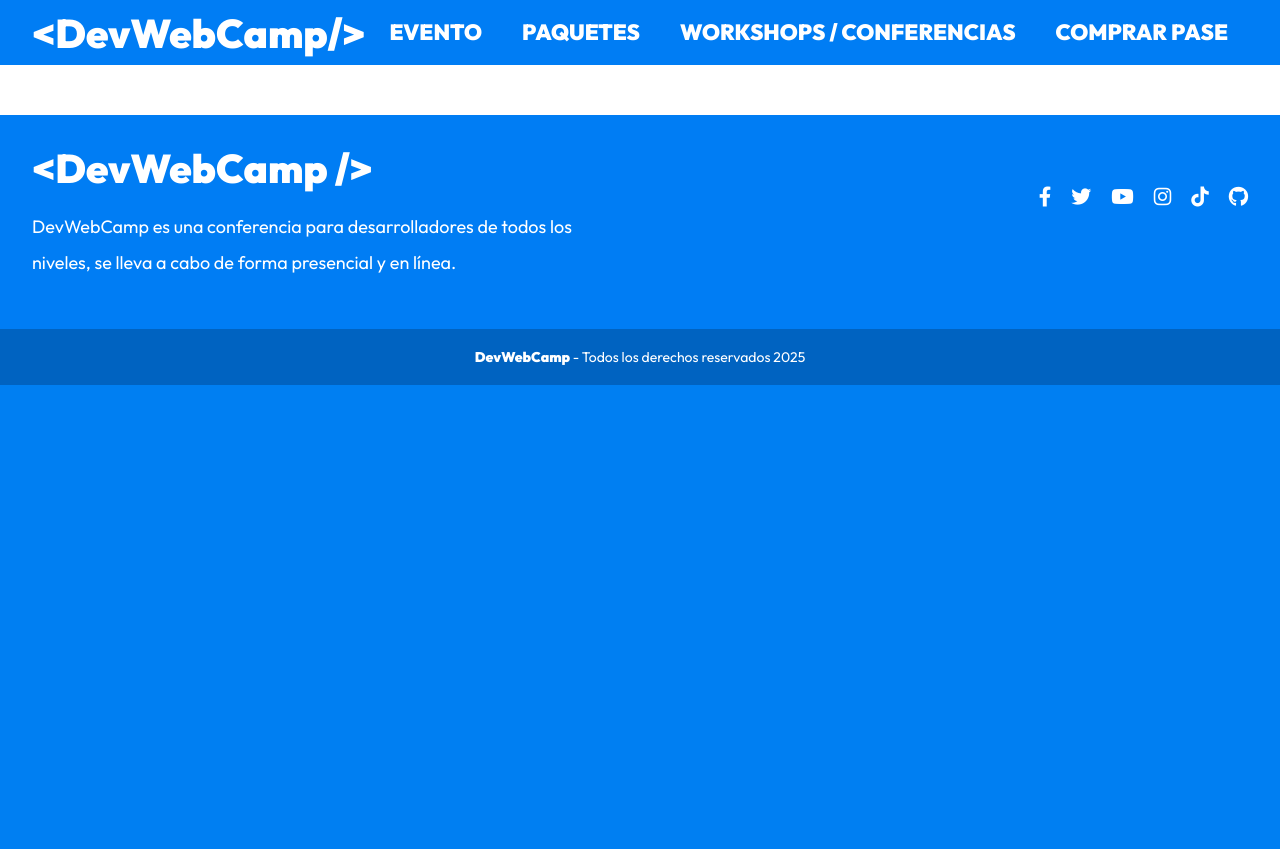
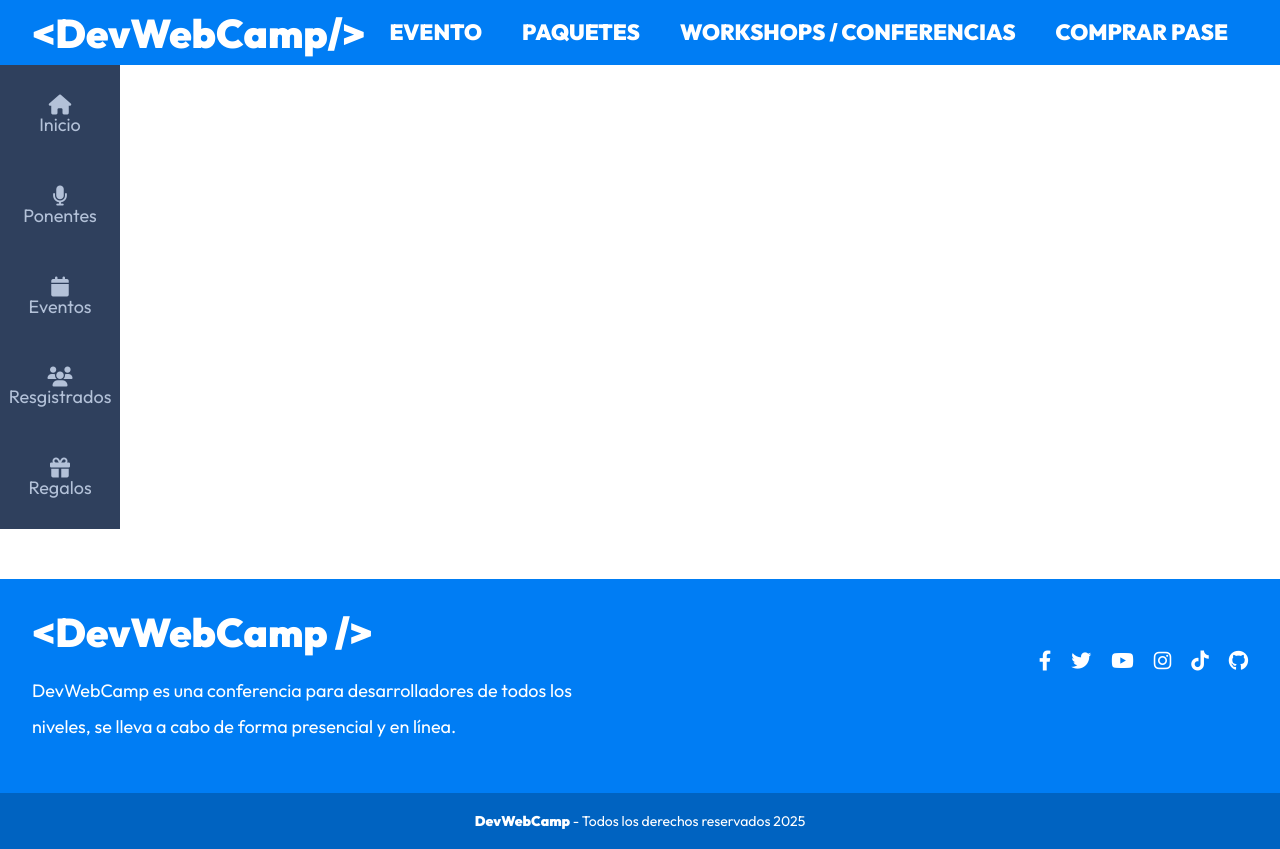
Before and after one commit to AngelAyal4/DebWebCamp, a PHP site: template views/templates/admin-sidebar.php in a window 1280 px wide. Shown: the part 600-1449 px from the top of the page. Before the commit the page ends 985 px from the top, so only its background shows below. Run offline with PHP 8.4, Linux system fonts and the light colour scheme; the template is opened without the code that fills it, so the values that code supplies are empty; some libraries are stand-ins or nearby versions.

Commit message:
css al panel del dashboard

```diff
--- a/src/scss/base/_globales.scss
+++ b/src/scss/base/_globales.scss
@@ -4,6 +4,7 @@
 html {
     font-size: 62.5%;
     box-sizing: border-box;
+    height: 100%;
 }
 *, *:before, *:after {
     box-sizing: inherit;
--- a/src/scss/ui/admin/_dashboard.scss
+++ b/src/scss/ui/admin/_dashboard.scss
@@ -27,9 +27,9 @@
         @include m.texto-fluido(2rem, 3rem);
     }
 
-    &__nav{
+    /*&__nav{
 
-    }
+    }*/
 
     &__form{
         display: flex;
@@ -41,4 +41,58 @@
 
     }
 
+    &__grid{
+        display: flex;
+        flex: 1;
+    }
+
+    &__sidebar{
+        background-color: lighten($color: v.$gris-oscuro, $amount: 10%);
+        width: 12rem;
+    }
+
+    &__menu{
+        padding: 1rem;
+        display: flex;
+        flex-direction: column;
+        gap: 1rem;
+    }
+
+    &__enlace{
+        color: lighten($color: v.$gris-oscuro, $amount: 60);
+        display: flex;
+        flex-direction: column;
+        align-items: center;
+        padding: 2rem;
+        border-radius: 0.5rem;
+        transition: background-color 300ms ease-in-out, color 300ms ease, border-radius 300ms ease;
+
+        &:hover{
+
+            background-color: lighten($color: v.$gris-oscuro, $amount: 20);
+            color:v.$blanco;
+
+        }
+    }
+
+    &__icono{
+        font-size: 2rem;
+    }
+
+    &__menu-texto{
+        font-size: 1.1rem;
+        text-transform: uppercase;
+        font-weight: v.$bold;
+        margin-top: 0.5rem;
+    }
+
+    &__contenido{
+        padding: 1rem 1rem 3rem 1rem;
+        width: 100%;
+
+        @include m.tablet(){
+            padding: 1rem 5rem 3rem 5rem;
+        }
+
+    }
 }
--- a/views/templates/admin-sidebar.php
+++ b/views/templates/admin-sidebar.php
@@ -0,0 +1,29 @@
+<aside class="dashboard__sidebar">
+    <nav class="dashboard__menu">
+        <a href="/admin/dashboard" class="dashboard__enlace">
+            <i class="fa-solid fa-house dashboard__icono"></i>
+            <span class="dashboard__menu__texto">Inicio</span>
+        </a>
+
+        <a href="/admin/ponentes" class="dashboard__enlace">
+            <i class="fa-solid fa-microphone dashboard__icono"></i>
+            <span class="dashboard__menu__texto">Ponentes</span>
+        </a>
+
+        <a href="/admin/eventos" class="dashboard__enlace">
+            <i class="fa-solid fa-calendar dashboard__icono"></i>
+            <span class="dashboard__menu__texto">Eventos</span>
+        </a>
+
+        <a href="/admin/resgistrados" class="dashboard__enlace">
+            <i class="fa-solid fa-users dashboard__icono"></i>
+            <span class="dashboard__menu__texto">Resgistrados</span>
+        </a>
+
+        <a href="/admin/regalos" class="dashboard__enlace">
+            <i class="fa-solid fa-gift dashboard__icono"></i>
+            <span class="dashboard__menu__texto">Regalos</span>
+        </a>
+
+    </nav>
+</aside>
```
Also changed, not shown: public/build/css/app.css, 1 other file.
